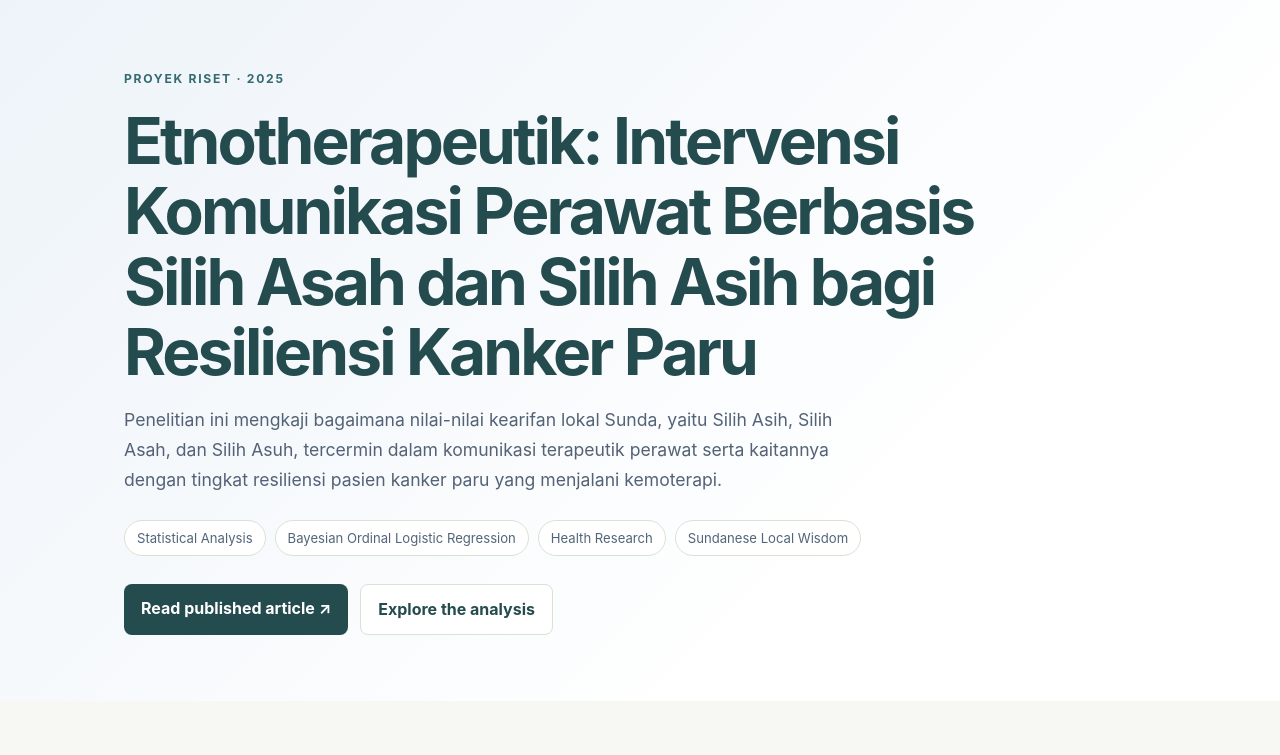
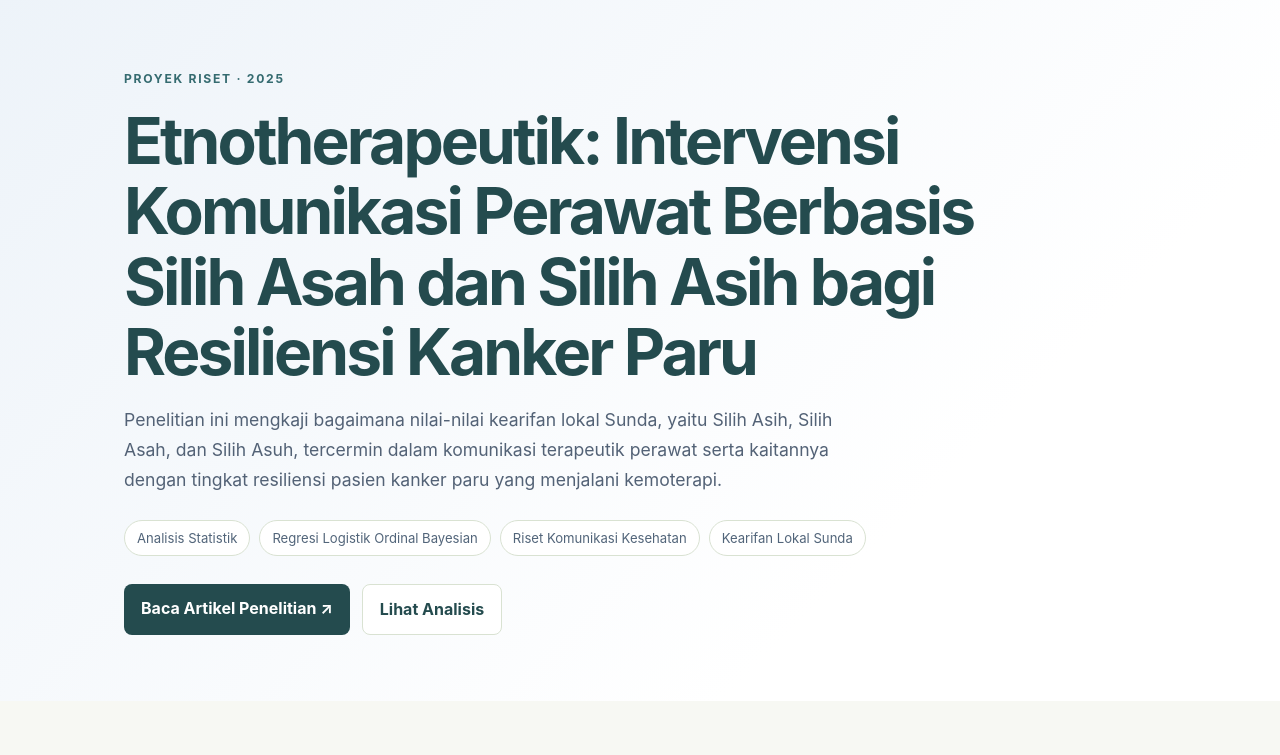
Before and after one commit to firdhanifah/PKM-Etnotherapeutik, a plain HTML site: page index.html in a window 1280 px wide. Shown: the part 45-800 px from the top of the page. Drawn offline with Linux system fonts and the light colour scheme.

Commit message:
Update index.html

```diff
--- a/index.html
+++ b/index.html
@@ -101,12 +101,12 @@
         Penelitian ini mengkaji bagaimana nilai-nilai kearifan lokal Sunda, yaitu Silih Asih, Silih Asah, dan Silih Asuh, tercermin dalam komunikasi terapeutik perawat serta kaitannya dengan tingkat resiliensi pasien kanker paru yang menjalani kemoterapi.
       </p>
       <div class="tags">
-        <span class="tag">Statistical Analysis</span><span class="tag">Bayesian Ordinal Logistic Regression</span>
-        <span class="tag">Health Research</span><span class="tag">Sundanese Local Wisdom</span>
+        <span class="tag">Analisis Statistik</span><span class="tag">Regresi Logistik Ordinal Bayesian</span>
+        <span class="tag">Riset Komunikasi Kesehatan</span><span class="tag">Kearifan Lokal Sunda</span>
       </div>
       <div class="actions">
-        <a class="btn" href="https://doi.org/10.24912/v18i1.35540" target="_blank" rel="noreferrer">Read published article ↗</a>
-        <a class="btn secondary" href="#analysis">Explore the analysis</a>
+        <a class="btn" href="https://journal.untar.ac.id/index.php/komunikasi/article/view/35540" target="_blank" rel="noreferrer">Baca Artikel Penelitian ↗</a>
+        <a class="btn secondary" href="#analysis">Lihat Analisis</a>
       </div>
     </div>
   </header>
```
